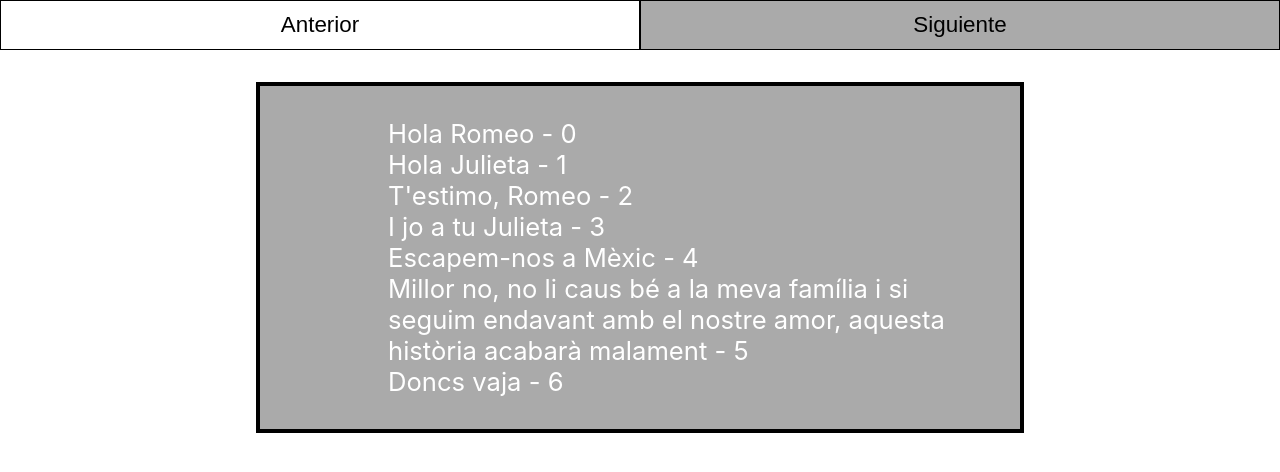
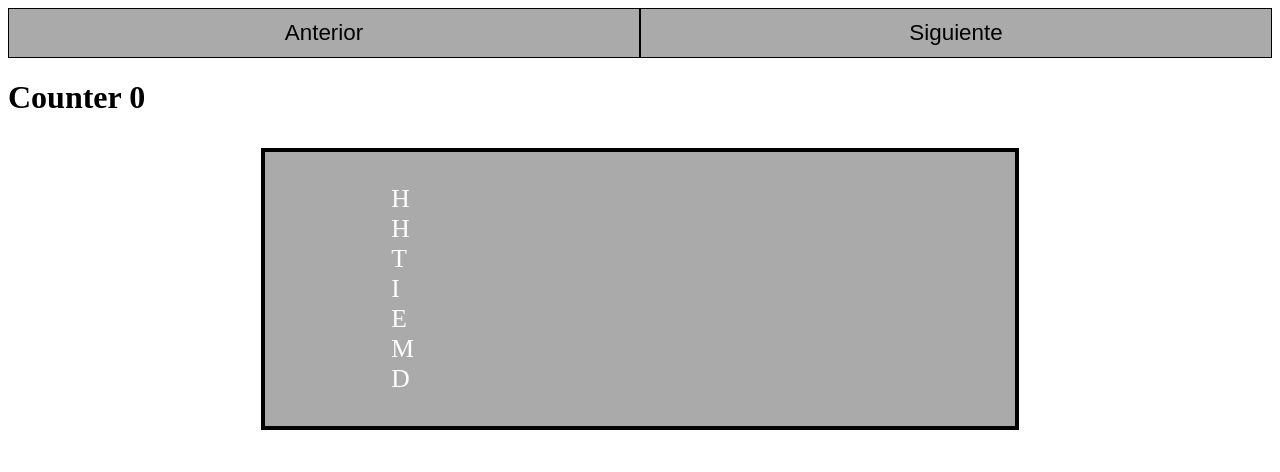
Before and after one commit to emilio-robres/proyecto-teatro, a React (Create React App) app: page / in a window 1280 px wide. Shown: the top 472 px of the page. Built offline with nearby package versions, Linux system fonts and the light colour scheme.

Commit message:
Estan los botones y conectados a un contador, el JSON se pinta pero no logro que se vea la frase entera porque paso texto y lo que tengo que pasar es el JSON entero

```diff
--- a/public/texto.json
+++ b/public/archivo.json
@@ -1,7 +1,7 @@
 [
 {
     "id":1,
-      "texto"  :"Hola Romeo"
+    "texto":"Hola Romeo"
 },
 {
     "id":2,
--- a/public/index.html
+++ b/public/index.html
@@ -9,9 +9,6 @@
       name="description"
       content="Web site created using create-react-app"
     />
-    <link rel="apple-touch-icon" href="%PUBLIC_URL%/logo192.png" />
-
-    <link rel="manifest" href="%PUBLIC_URL%/manifest.json" />
 
     <title>React App Teatro</title>
   </head>
--- a/src/Components/Linea.js
+++ b/src/Components/Linea.js
@@ -1,5 +1,7 @@
 import React, {useState, useEffect} from "react";
 import styled from "styled-components";
+// import CounterApp from "./CounterApp.js"
+
 
 const StyledDiv = styled.div`
     color: white;
@@ -9,24 +11,13 @@ const StyledDiv = styled.div`
     margin: 2rem 20% 2rem 20%;
     padding: 2rem 2rem 2rem 10%;
 `
-const StyledButton = styled.button`
-    width:50%;
-    height:50px;
-    font-size: 1.4rem;
-    background: #aaa;
-    border: 1px solid black;
-    :hover{
-    background: white;
-    }
-
-`
 
 
 function useListarTexto() {
     const [texto, setTexto] = useState ([]);
 
     useEffect (()=> {
-        fetch ("./texto.json")
+        fetch ("./archivo.json")
         .then(response=> response.json())
         .then(data => setTexto(data))
         }
@@ -37,11 +28,12 @@ function useListarTexto() {
 
     return (
     <div>
-        <StyledButton>Anterior</StyledButton>
-        <StyledButton>Siguiente</StyledButton>
+
 
         <StyledDiv>
-          {texto.map((item , index) => <div key={index}>{item.texto} - {index}</div>)}
+
+          {texto.map((item, id) => <div key={"id"}> {item.texto[0]}</div>)}
+
         </StyledDiv>
     </div>
     );
--- /dev/null
+++ b/src/CounterApp.js
@@ -0,0 +1,29 @@
+import React,{useState} from "react"
+import styled from "styled-components";
+
+
+const StyledButton = styled.button`
+    width:50%;
+    height:50px;
+    font-size: 1.4rem;
+    background: #aaa;
+    border: 1px solid black;
+    :hover{
+    background: white;
+    }
+
+`
+function CounterApp (){
+
+    const [counter, setCounter]= useState(0);
+    const incrementCounter = ()=>setCounter(counter+1);
+    const decrementCounter= ()=> setCounter(counter-1);
+    return(
+        <div>
+            <StyledButton onClick={decrementCounter}>Anterior</StyledButton>
+            <StyledButton onClick={incrementCounter}>Siguiente</StyledButton>
+           <h1>Counter {counter}</h1>
+        </div>
+    )
+}
+export default CounterApp;
--- a/src/index.css
+++ /dev/null
@@ -1,13 +0,0 @@
-body {
-  margin: 0;
-  font-family: -apple-system, BlinkMacSystemFont, 'Segoe UI', 'Roboto', 'Oxygen',
-    'Ubuntu', 'Cantarell', 'Fira Sans', 'Droid Sans', 'Helvetica Neue',
-    sans-serif;
-  -webkit-font-smoothing: antialiased;
-  -moz-osx-font-smoothing: grayscale;
-}
-
-code {
-  font-family: source-code-pro, Menlo, Monaco, Consolas, 'Courier New',
-    monospace;
-}
--- a/src/index.js
+++ b/src/index.js
@@ -1,12 +1,18 @@
 import React from 'react';
 import ReactDOM from 'react-dom';
-import './index.css';
 import Linea from './Components/Linea.js';
+import CounterApp from './CounterApp.js';
 
 
 ReactDOM.render(
-  <React.StrictMode>
-    <Linea />
-  </React.StrictMode>,
+  <div>
+      <CounterApp />
+      <Linea />
+
+  </div>
+
+
+
+  ,
   document.getElementById('root')
 );
```
Also changed, not shown: src/App.css (deleted, +0 -38 lines), src/App.js (deleted, +0 -25 lines), src/reportWebVitals.js (deleted, +0 -13 lines), src/setupTests.js (deleted, +0 -5 lines), src/logo.svg (deleted), 1 other file (tests, documents, lock files or other folders).
